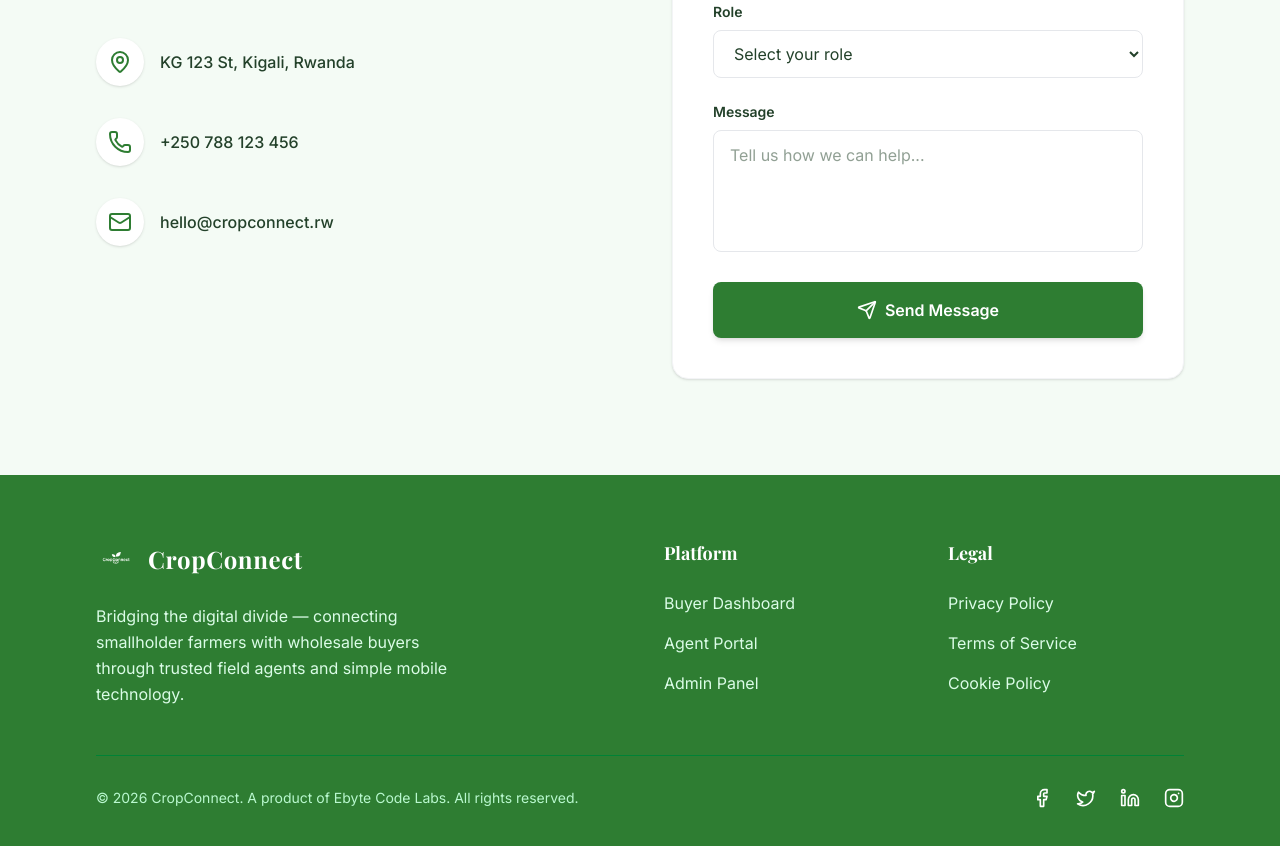
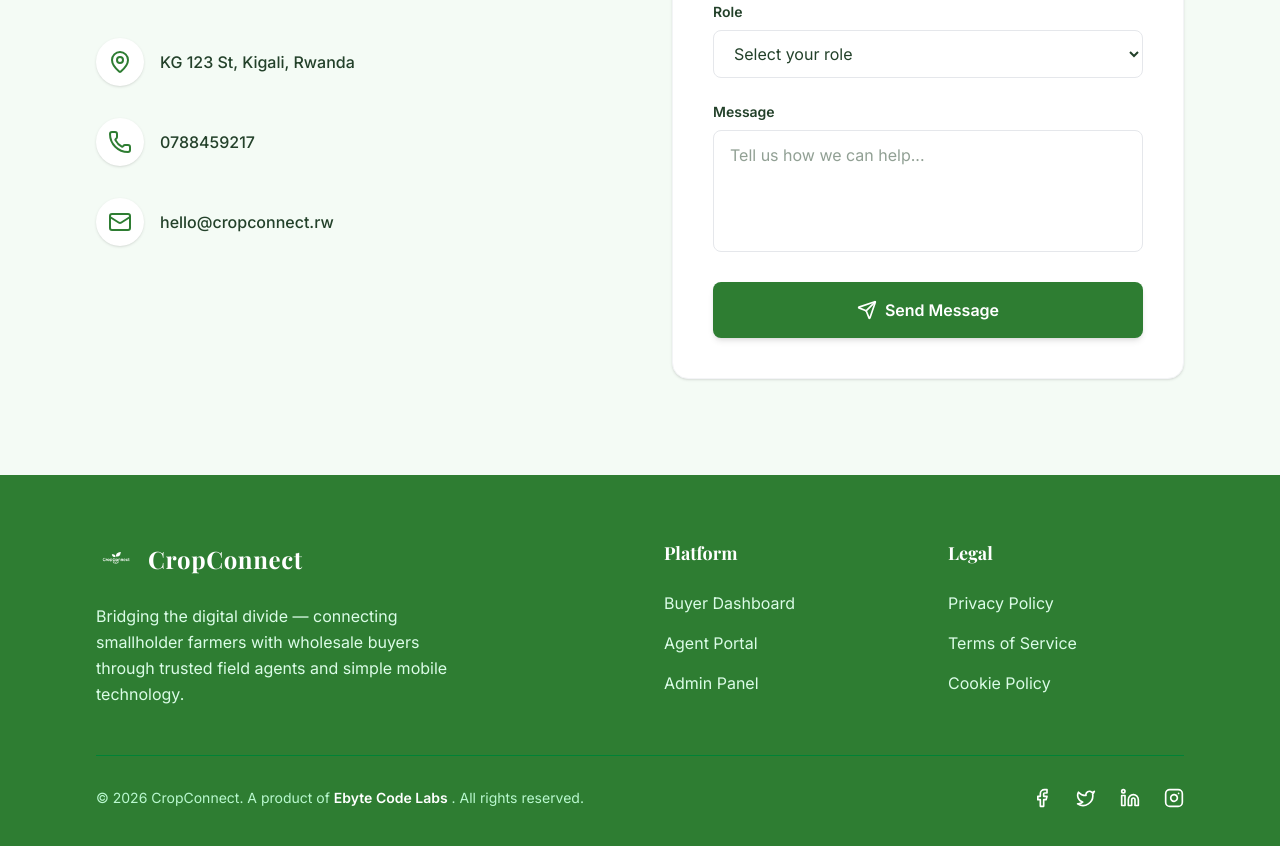
Before and after one commit to ISONIC0788/CropConnect-frontend, a React (Vite) app in the folder frontend/: page / in a window 1280 px wide. Shown: the part 4060-4906 px from the top of the page. Built offline with nearby package versions, Linux system fonts and the light colour scheme; no server answers.

Commit message:
refactor[]:channgr some links

```diff
--- a/frontend/src/components/Contact.tsx
+++ b/frontend/src/components/Contact.tsx
@@ -36,7 +36,7 @@
               <div className="w-12 h-12 bg-white rounded-full flex items-center justify-center shadow-sm text-primary transition-transform group-hover:scale-110">
                 <Phone className="w-6 h-6" />
               </div>
-              <span className="text-brown font-medium">+250 788 123 456</span>
+              <span className="text-brown font-medium">0788459217</span>
             </div>
 
             <div className="flex items-center gap-4 group">
--- a/frontend/src/components/Footer.tsx
+++ b/frontend/src/components/Footer.tsx
@@ -64,7 +64,16 @@
           className="pt-8 border-t border-green-700 flex flex-col md:flex-row justify-between items-center gap-6"
         >
           <p className="text-green-200 text-sm">
-            © 2026 CropConnect. A product of Ebyte Code Labs. All rights reserved.
+            © 2026 CropConnect. A product of{' '}
+            <a
+              href="https://www.ebytesoftlab.dev/"
+              target="_blank"
+              rel="noreferrer noopener"
+              className="font-bold text-white hover:text-accent transition-colors"
+            >
+              Ebyte Code Labs
+            </a>{' '}
+            . All rights reserved.
           </p>
 
           {/* Social Icons with Hover Effects */}
--- a/frontend/src/pages/buyer/Profile.tsx
+++ b/frontend/src/pages/buyer/Profile.tsx
@@ -106,7 +106,7 @@
     joined: user?.createdAt ? new Date(user.createdAt).toLocaleDateString('en-US', { month: 'long', year: 'numeric' }) : "January 2024",
     address: user?.address || "Warehouse 4, Kigali Special Economic Zone",
     email: user?.email || "procurement@kigalifresh.rw",
-    phone: user?.phoneNumber || "+250 788 123 456"
+    phone: user?.phoneNumber || "0788459217"
   };
 
   const preferences = {
```
